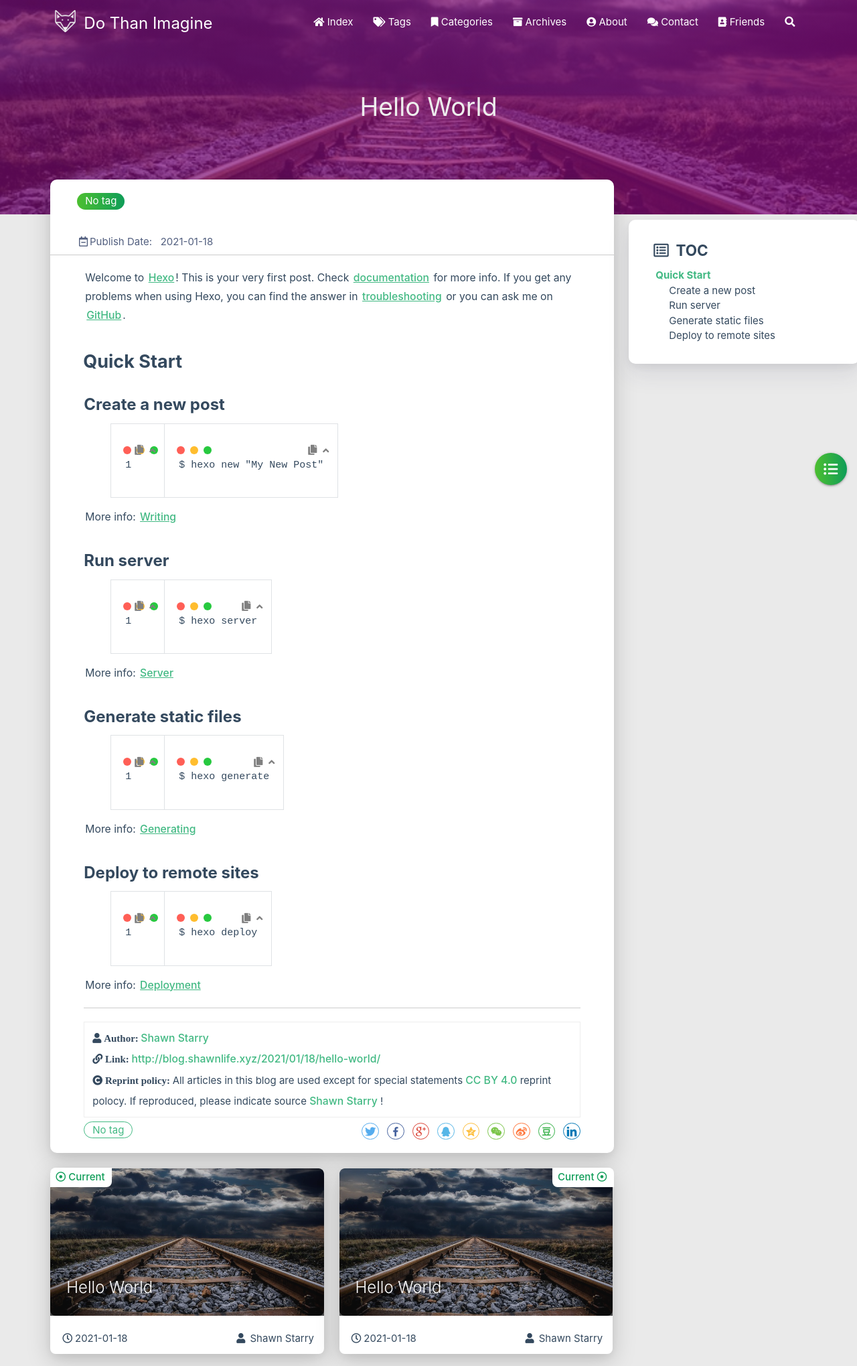
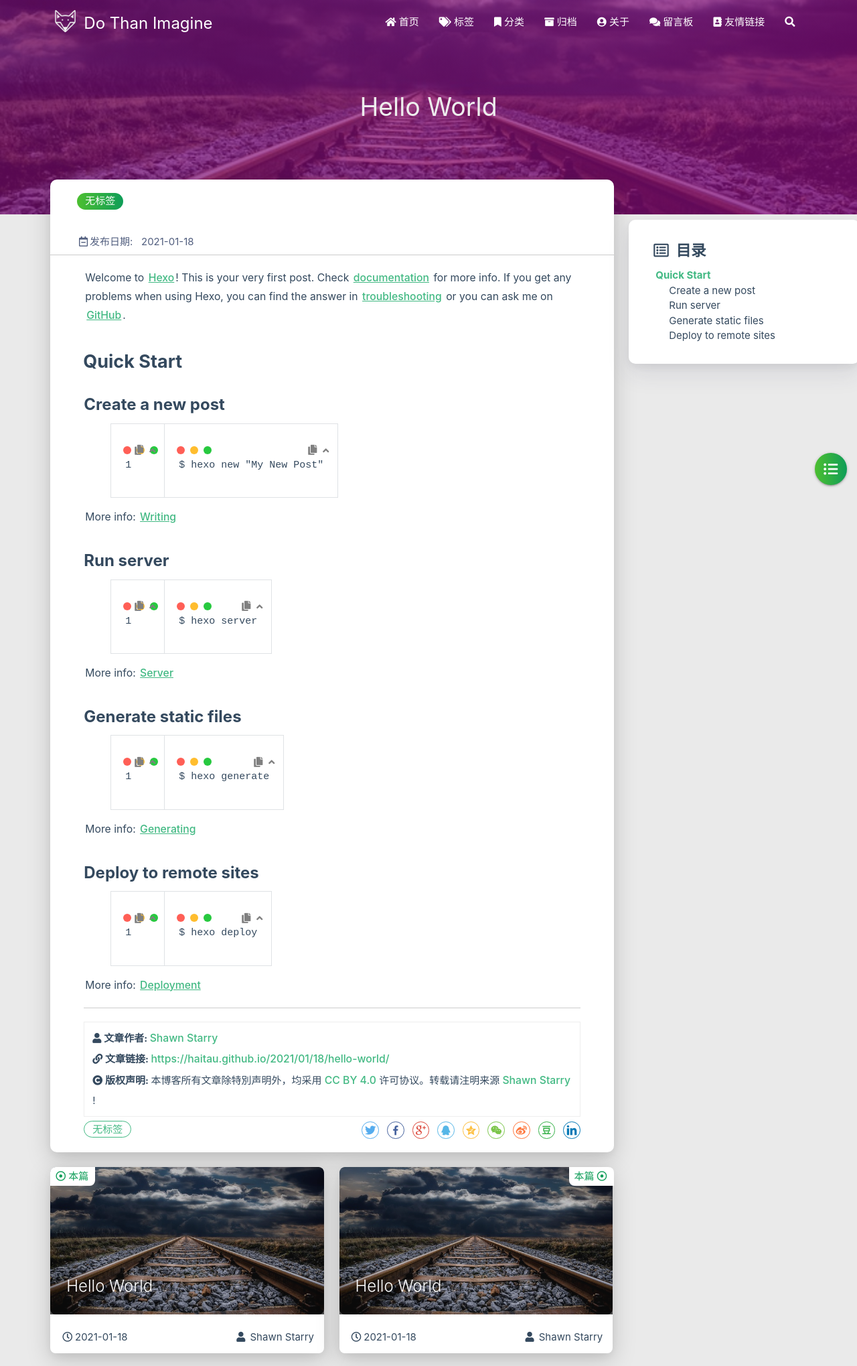
Before and after one commit to haitau/haitau.github.io, a plain HTML site: page 2021/01/18/hello-world/index.html in a window 1280 px wide. Shown: the top 2039 px of the page at 67% size. Drawn offline with Linux system fonts and the light colour scheme; some packages are replaced by stand-ins of ours; no server answers; a script that the page names is missing.

Commit message:
Site updated: 2021-01-19 15:19:11

```diff
--- a/2021/01/18/hello-world/index.html
+++ b/2021/01/18/hello-world/index.html
@@ -1,5 +1,5 @@
 <!DOCTYPE HTML>
-<html lang="cn">
+<html lang="zh-CN">
 
 
 <head>
@@ -57,7 +57,7 @@
 
       <i class="fas fa-home" style="zoom: 0.6;"></i>
 
-      <span>Index</span>
+      <span>首页</span>
     </a>
 
   </li>
@@ -68,7 +68,7 @@
 
       <i class="fas fa-tags" style="zoom: 0.6;"></i>
 
-      <span>Tags</span>
+      <span>标签</span>
     </a>
 
   </li>
@@ -79,7 +79,7 @@
 
       <i class="fas fa-bookmark" style="zoom: 0.6;"></i>
 
-      <span>Categories</span>
+      <span>分类</span>
     </a>
 
   </li>
@@ -90,7 +90,7 @@
 
       <i class="fas fa-archive" style="zoom: 0.6;"></i>
 
-      <span>Archives</span>
+      <span>归档</span>
     </a>
 
   </li>
@@ -101,7 +101,7 @@
 
       <i class="fas fa-user-circle" style="zoom: 0.6;"></i>
 
-      <span>About</span>
+      <span>关于</span>
     </a>
 
   </li>
@@ -112,7 +112,7 @@
 
       <i class="fas fa-comments" style="zoom: 0.6;"></i>
 
-      <span>Contact</span>
+      <span>留言板</span>
     </a>
 
   </li>
@@ -123,14 +123,14 @@
 
       <i class="fas fa-address-book" style="zoom: 0.6;"></i>
 
-      <span>Friends</span>
+      <span>友情链接</span>
     </a>
 
   </li>
 
   <li>
     <a href="#searchModal" class="modal-trigger waves-effect waves-light">
-      <i id="searchIcon" class="fas fa-search" title="Search" style="zoom: 0.85;"></i>
+      <i id="searchIcon" class="fas fa-search" title="搜索" style="zoom: 0.85;"></i>
     </a>
   </li>
 </ul>
@@ -160,7 +160,7 @@
 
 			    <i class="fa-fw fas fa-home"></i>
 
-			Index
+			首页
 		</a>
 
         </li>
@@ -171,7 +171,7 @@
 
 			    <i class="fa-fw fas fa-tags"></i>
 
-			Tags
+			标签
 		</a>
 
         </li>
@@ -182,7 +182,7 @@
 
 			    <i class="fa-fw fas fa-bookmark"></i>
 
-			Categories
+			分类
 		</a>
 
         </li>
@@ -193,7 +193,7 @@
 
 			    <i class="fa-fw fas fa-archive"></i>
 
-			Archives
+			归档
 		</a>
 
         </li>
@@ -204,7 +204,7 @@
 
 			    <i class="fa-fw fas fa-user-circle"></i>
 
-			About
+			关于
 		</a>
 
         </li>
@@ -215,7 +215,7 @@
 
 			    <i class="fa-fw fas fa-comments"></i>
 
-			Contact
+			留言板
 		</a>
 
         </li>
@@ -226,7 +226,7 @@
 
 			    <i class="fa-fw fas fa-address-book"></i>
 
-			Friends
+			友情链接
 		</a>
 
         </li>
@@ -430,7 +430,7 @@
                 <div class="col s7">
 
                           <div class="article-tag">
-                            <span class="chip bg-color">No tag</span>
+                            <span class="chip bg-color">无标签</span>
                           </div>
 
                 </div>
@@ -442,7 +442,7 @@
             <div class="post-info">
 
                 <div class="post-date info-break-policy">
-                    <i class="far fa-calendar-minus fa-fw"></i>Publish Date:&nbsp;&nbsp;
+                    <i class="far fa-calendar-minus fa-fw"></i>发布日期:&nbsp;&nbsp;
                     2021-01-18
                 </div>
 
@@ -485,7 +485,7 @@
             <div class="reprint__author">
                 <span class="reprint-meta" style="font-weight: bold;">
                     <i class="fas fa-user">
-                        Author:
+                        文章作者:
                     </i>
                 </span>
                 <span class="reprint-info">
@@ -495,23 +495,23 @@
             <div class="reprint__type">
                 <span class="reprint-meta" style="font-weight: bold;">
                     <i class="fas fa-link">
-                        Link:
+                        文章链接:
                     </i>
                 </span>
                 <span class="reprint-info">
-                    <a href="http://blog.shawnlife.xyz/2021/01/18/hello-world/">http://blog.shawnlife.xyz/2021/01/18/hello-world/</a>
+                    <a href="https://haitau.github.io/2021/01/18/hello-world/">https://haitau.github.io/2021/01/18/hello-world/</a>
                 </span>
             </div>
             <div class="reprint__notice">
                 <span class="reprint-meta" style="font-weight: bold;">
                     <i class="fas fa-copyright">
-                        Reprint policy:
+                        版权声明:
                     </i>
                 </span>
                 <span class="reprint-info">
-                    All articles in this blog are used except for special statements
+                    本博客所有文章除特別声明外，均采用
                     <a href="https://creativecommons.org/licenses/by/4.0/deed.zh" rel="external nofollow noreferrer" target="_blank">CC BY 4.0</a>
-                    reprint polocy. If reproduced, please indicate source
+                    许可协议。转载请注明来源
                     <a href="/about" target="_blank">Shawn Starry</a>
                     !
                 </span>
@@ -521,7 +521,7 @@
 
     <script async defer>
       document.addEventListener("copy", function (e) {
-        let toastHTML = '<span>Copied successfully, please follow the reprint policy of this article</span><button class="btn-flat toast-action" onclick="navToReprintStatement()" style="font-size: smaller">more</a>';
+        let toastHTML = '<span>复制成功，请遵循本文的转载规则</span><button class="btn-flat toast-action" onclick="navToReprintStatement()" style="font-size: smaller">查看</a>';
         M.toast({html: toastHTML})
       });
 
@@ -536,7 +536,7 @@
                 <div class="post-meta__tag-list" style="display: inline-block;">
 
                         <div class="article-tag">
-                            <span class="chip bg-color">No tag</span>
+                            <span class="chip bg-color">无标签</span>
                         </div>
 
                 </div>
@@ -582,7 +582,7 @@
 
         <div class="article col s12 m6" data-aos="fade-up" data-aos="fade-up">
             <div class="article-badge left-badge text-color">
-                <i class="far fa-dot-circle"></i>&nbsp;Current
+                <i class="far fa-dot-circle"></i>&nbsp;本篇
             </div>
             <div class="card">
                 <a href="/2021/01/18/hello-world/">
@@ -620,7 +620,7 @@
 
         <div class="article col s12 m6" data-aos="fade-up">
             <div class="article-badge right-badge text-color">
-                Current&nbsp;<i class="far fa-dot-circle"></i>
+                本篇&nbsp;<i class="far fa-dot-circle"></i>
             </div>
             <div class="card">
                 <a href="/2021/01/18/hello-world/">
@@ -683,7 +683,7 @@
     </div>
     <div id="toc-aside" class="expanded col l3 hide-on-med-and-down">
         <div class="toc-widget card" style="background-color: white;">
-            <div class="toc-title"><i class="far fa-list-alt"></i>&nbsp;&nbsp;TOC</div>
+            <div class="toc-title"><i class="far fa-list-alt"></i>&nbsp;&nbsp;目录</div>
             <div id="toc-content"></div>
         </div>
     </div>
@@ -895,8 +895,8 @@
 <div id="searchModal" class="modal">
     <div class="modal-content">
         <div class="search-header">
-            <span class="title"><i class="fas fa-search"></i>&nbsp;&nbsp;Search</span>
-            <input type="search" id="searchInput" name="s" placeholder="Please enter a search keyword"
+            <span class="title"><i class="fas fa-search"></i>&nbsp;&nbsp;搜索</span>
+            <input type="search" id="searchInput" name="s" placeholder="请输入搜索的关键字"
                    class="search-input">
         </div>
         <div id="searchResult"></div>
```
Also changed, not shown: archives/2021/01/index.html (+23 -23 lines), archives/2021/index.html (+23 -23 lines), archives/index.html (+23 -23 lines), index.html (+19 -19 lines).
